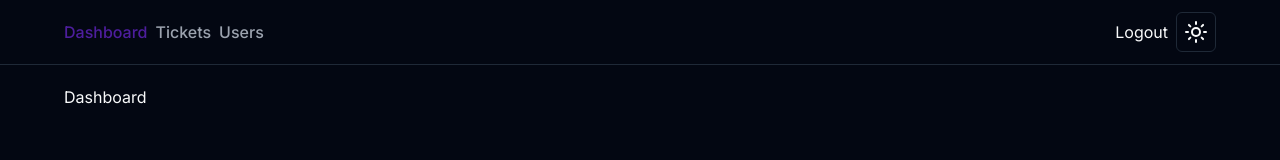
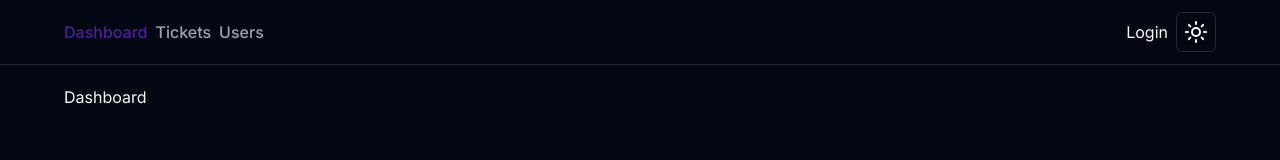
Before and after one commit to ClarityCoders/TicketApp-Udemy, a Next.js app: page / in a window 1280 px wide. Shown: the top 160 px of the page. Built offline with nearby package versions, Linux system fonts and the light colour scheme; no server answers.

Commit message:
Login Nav

```diff
--- a/components/MainNav.tsx
+++ b/components/MainNav.tsx
@@ -2,14 +2,22 @@
 import React from "react";
 import ToggleMode from "./ToggleMode";
 import MainNavLinks from "./MainNavLinks";
+import { getServerSession } from "next-auth";
+import options from "@/app/api/auth/[...nextauth]/options";
 
-const MainNav = () => {
+const MainNav = async () => {
+  const session = await getServerSession(options);
+  console.log(session);
   return (
     <div className="flex justify-between">
       <MainNavLinks />
 
       <div className="flex items-center gap-2">
-        <Link href="/">Logout</Link>
+        {session ? (
+          <Link href="/api/auth/signout?callbackUrl=/">Logout</Link>
+        ) : (
+          <Link href="/api/auth/signin">Login</Link>
+        )}
         <ToggleMode />
       </div>
     </div>
```
